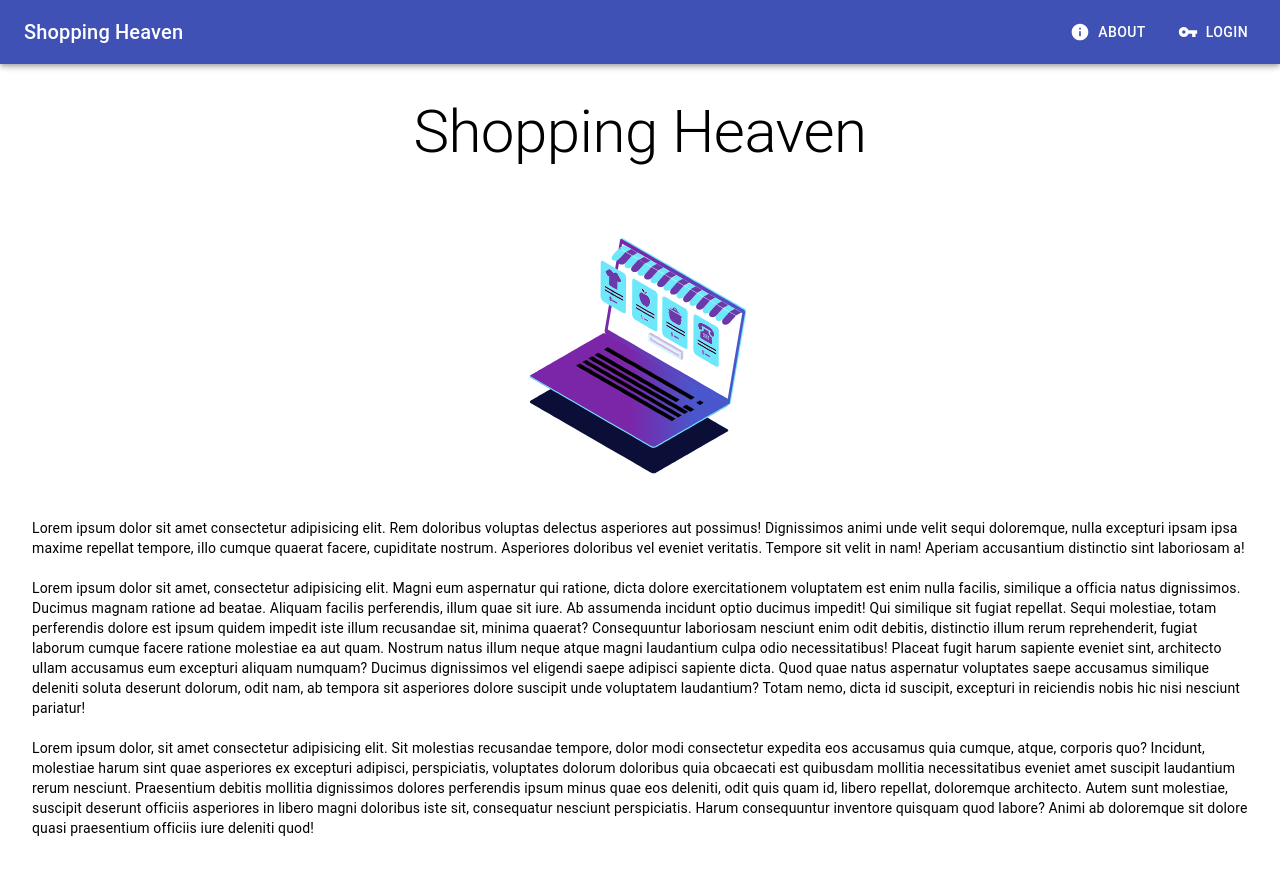
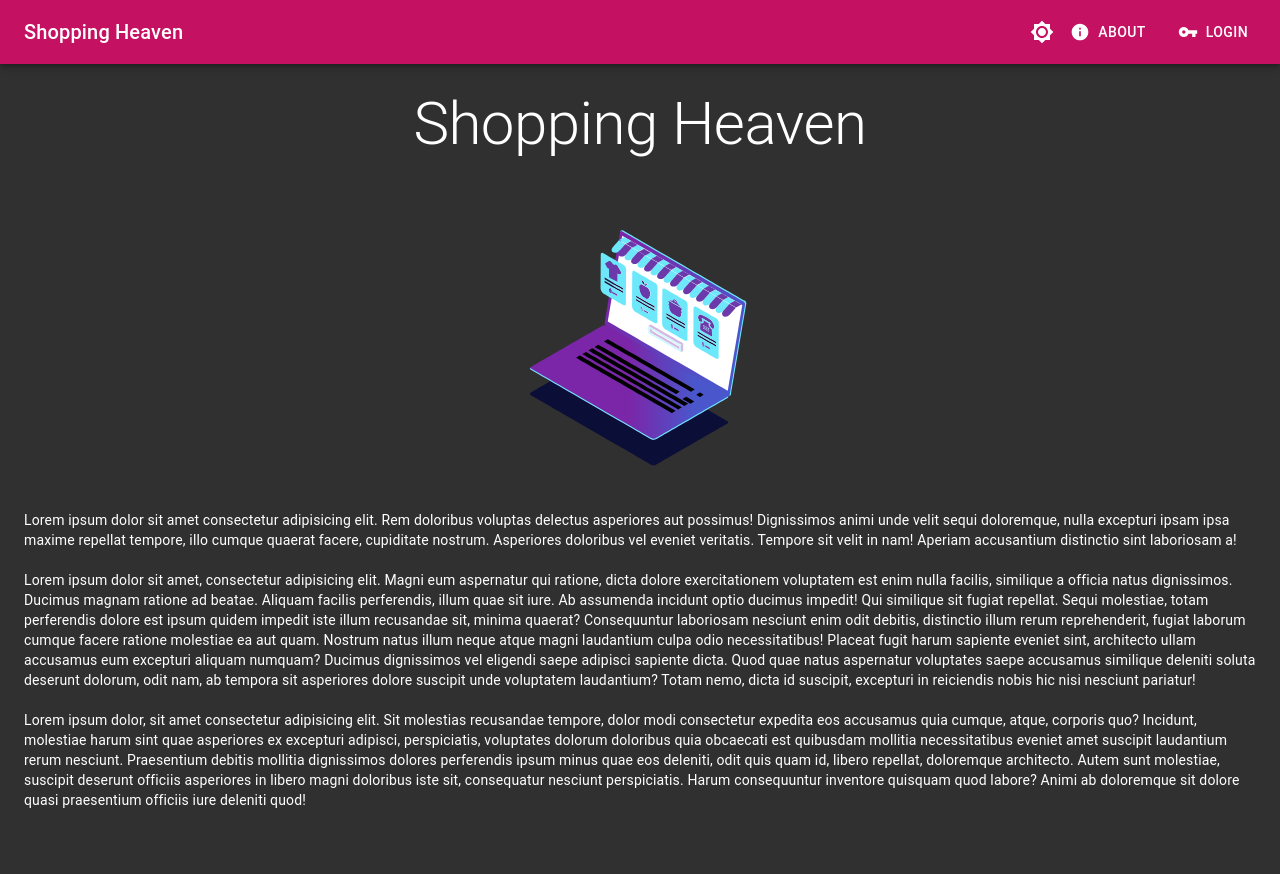
Before and after one commit to satishnaikawadi2011/shopping-heaven-admin, a React (Create React App) app: page /about in a window 1280 px wide. Shown: the top 874 px of the page. Built offline with nearby package versions, Linux system fonts and the light colour scheme; what apisauce would draw is missing.

Commit message:
Added dark mode to the website.

```diff
--- a/src/App.tsx
+++ b/src/App.tsx
@@ -1,5 +1,6 @@
 import React, { useEffect } from 'react';
 import { BrowserRouter as Router, Route, Switch } from 'react-router-dom';
+import { createMuiTheme, ThemeProvider } from '@material-ui/core/styles';
 
 import './App.css';
 import NotFoundPage from './animations/components/NotFoundPage';
@@ -15,18 +16,40 @@ import { useAuthStore } from './store/auth';
 import storage from './utils/storage';
 import DashboardPage from './pages/dashboard/Index';
 import AboutHome from './pages/about/Index';
+import { useThemeStore } from './store/theme';
+import { CssBaseline } from '@material-ui/core';
 
 function App() {
 	const { setToken, setUser } = useAuthStore();
+	const { isDark, setIsDark } = useThemeStore();
 	useEffect(() => {
 		const authData: any = storage.get('authData');
-		console.log(authData);
+		const themeData: any = storage.get('themeData');
+		// console.log(authData);
 		if (authData) {
 			setToken(authData.token);
 			setUser(authData.user);
 		}
+		if (themeData) {
+			setIsDark(themeData.isDark);
+		}
 	}, []);
+	const theme = createMuiTheme({
+		palette:
+			{
+				primary:
+					{
+						main: '#c51162'
+					},
+				type:
+
+						isDark ? 'dark' :
+						'light'
+			}
+	});
 	return (
+		<ThemeProvider theme={theme}>
+			<CssBaseline />
 			<Router>
 				<Switch>
 					<ProtectedRoute path="/dashboard" component={DashboardPage} exact />
@@ -41,6 +64,7 @@ function App() {
 					<Route component={NotFoundPage} />
 				</Switch>
 			</Router>
+		</ThemeProvider>
 	);
 }
 
--- a/src/animations/components/NotFoundPage.tsx
+++ b/src/animations/components/NotFoundPage.tsx
@@ -22,7 +22,7 @@ interface NotFoundPageProps {
 
 const NotFoundPage: React.FC<NotFoundPageProps> = ({ height = 500, width = 500 }) => {
 	return (
-		<LayoutWrapper noDrawer>
+		<LayoutWrapper noDrawer noMenu>
 			<div>
 				<Lottie options={defaultOptions} height={height} width={width} />;
 				<Typography variant="h3" style={{ textAlign: 'center' }}>
--- a/src/components/layout/LayoutWrapper.tsx
+++ b/src/components/layout/LayoutWrapper.tsx
@@ -5,6 +5,7 @@ import AppDrawer from './AppDrawer';
 
 interface LayoutProps {
 	noDrawer?: boolean;
+	noMenu?: boolean;
 }
 
 const useStyles = makeStyles((theme: Theme) =>
@@ -30,11 +31,11 @@ const useStyles = makeStyles((theme: Theme) =>
 	})
 );
 
-const LayoutWrapper: React.FC<LayoutProps> = ({ children, noDrawer = false }) => {
+const LayoutWrapper: React.FC<LayoutProps> = ({ children, noDrawer = false, noMenu = false }) => {
 	const classes = useStyles();
 	return (
 		<div className={classes.root}>
-			<SHAppBar />
+			<SHAppBar noMenu={noMenu} />
 			{!noDrawer && <AppDrawer />}
 			<main className={classes.content}>
 				<div className={classes.toolbar} />
--- a/src/components/layout/SHAppBar.tsx
+++ b/src/components/layout/SHAppBar.tsx
@@ -13,6 +13,9 @@ import InfoIcon from '@material-ui/icons/Info';
 import { useAuthStore } from '../../store/auth';
 import { useHistory } from 'react-router';
 import VpnKeyIcon from '@material-ui/icons/VpnKey';
+import Brightness7Icon from '@material-ui/icons/Brightness7';
+import Brightness4Icon from '@material-ui/icons/Brightness4';
+import { useThemeStore } from '../../store/theme';
 
 const drawerWidth = 240;
 
@@ -64,11 +67,12 @@ const useStyles = makeStyles((theme: Theme) =>
 	})
 );
 
-export default function SHAppBar() {
+export default function SHAppBar({ noMenu }: { noMenu?: boolean }) {
 	const history = useHistory();
 	const classes = useStyles();
 	const { isDrawerOpen, setIsDrawerOpen } = useDrawerStore();
 	const { user, token, logout } = useAuthStore();
+	const { isDark, setIsDark } = useThemeStore();
 	const handleDrawerOpen = () => {
 		setIsDrawerOpen(true);
 	};
@@ -82,7 +86,7 @@ export default function SHAppBar() {
 		>
 			<Toolbar>
 				{
-					isAuthenticated ? <IconButton
+					isAuthenticated && !noMenu ? <IconButton
 						color="inherit"
 						aria-label="open drawer"
 						onClick={handleDrawerOpen}
@@ -97,6 +101,11 @@ export default function SHAppBar() {
 				<Typography className={classes.title} variant="h6" noWrap>
 					Shopping Heaven
 				</Typography>
+				<IconButton aria-label="theme" onClick={() => setIsDark(!isDark)}>
+					{
+						isDark ? <Brightness7Icon style={{ color: '#ffffff' }} /> :
+						<Brightness4Icon style={{ color: '#ffffff' }} />}
+				</IconButton>
 				<Button
 					style={{ marginRight: 20 }}
 					onClick={() => history.push('/about')}
--- a/src/pages/about/Index.tsx
+++ b/src/pages/about/Index.tsx
@@ -5,7 +5,7 @@ import LayoutWrapper from '../../components/layout/LayoutWrapper';
 
 const AboutHome = () => {
 	return (
-		<LayoutWrapper noDrawer>
+		<LayoutWrapper noDrawer noMenu>
 			<div style={{ textAlign: 'center' }}>
 				<Typography variant="h2" component="h1">
 					Shopping Heaven
--- /dev/null
+++ b/src/store/theme.ts
@@ -0,0 +1,16 @@
+import create from 'zustand';
+import storage from '../utils/storage';
+
+type ThemeStore = {
+	isDark: boolean;
+	setIsDark: (isDark: boolean) => void;
+};
+
+export const useThemeStore = create<ThemeStore>((set, get) => ({
+	isDark: true,
+	setIsDark:
+		(isDark) => {
+			set((state) => ({ ...state, isDark }));
+			storage.store('themeData', { isDark });
+		}
+}));
```
Lines whose indentation alone changed are shown as unchanged.
